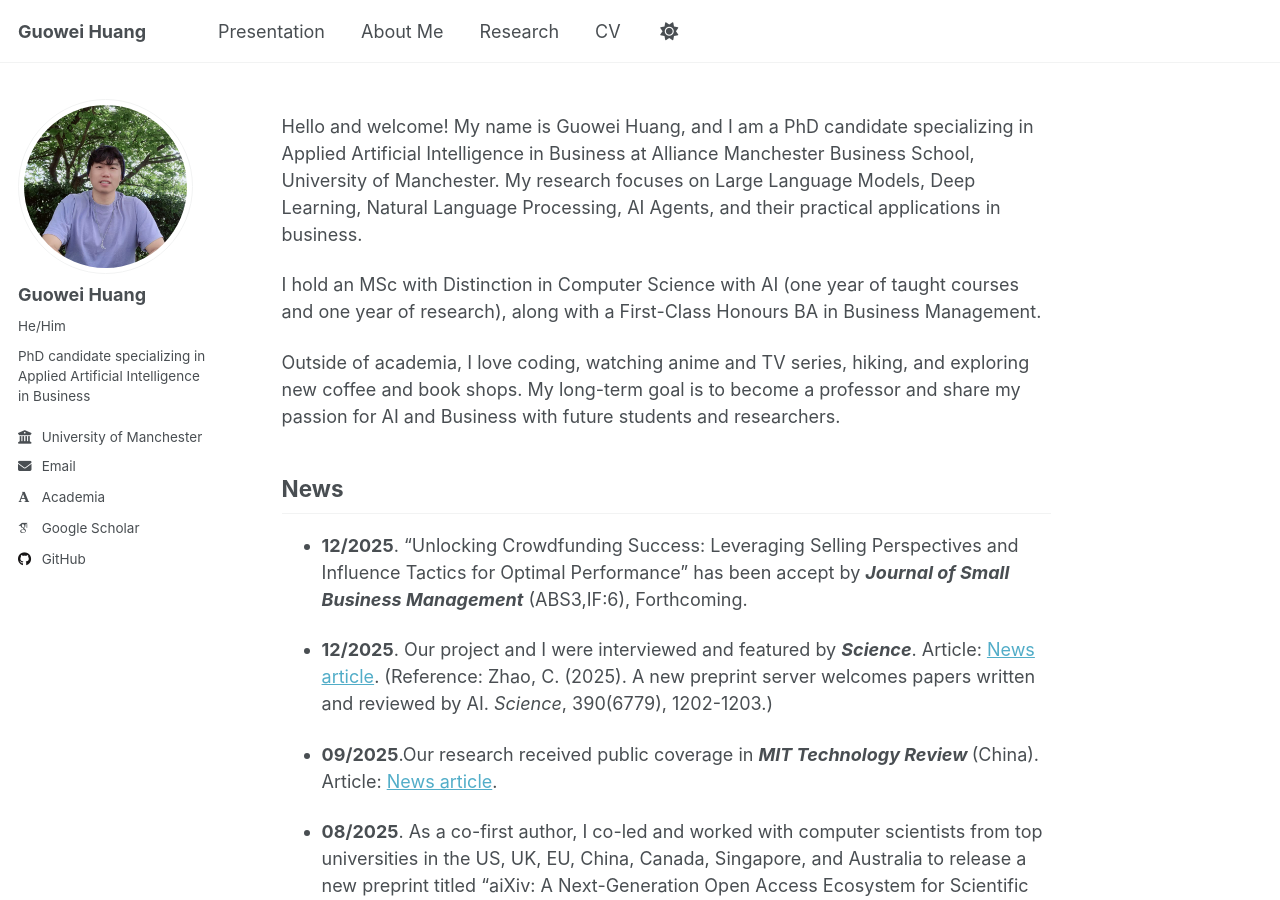
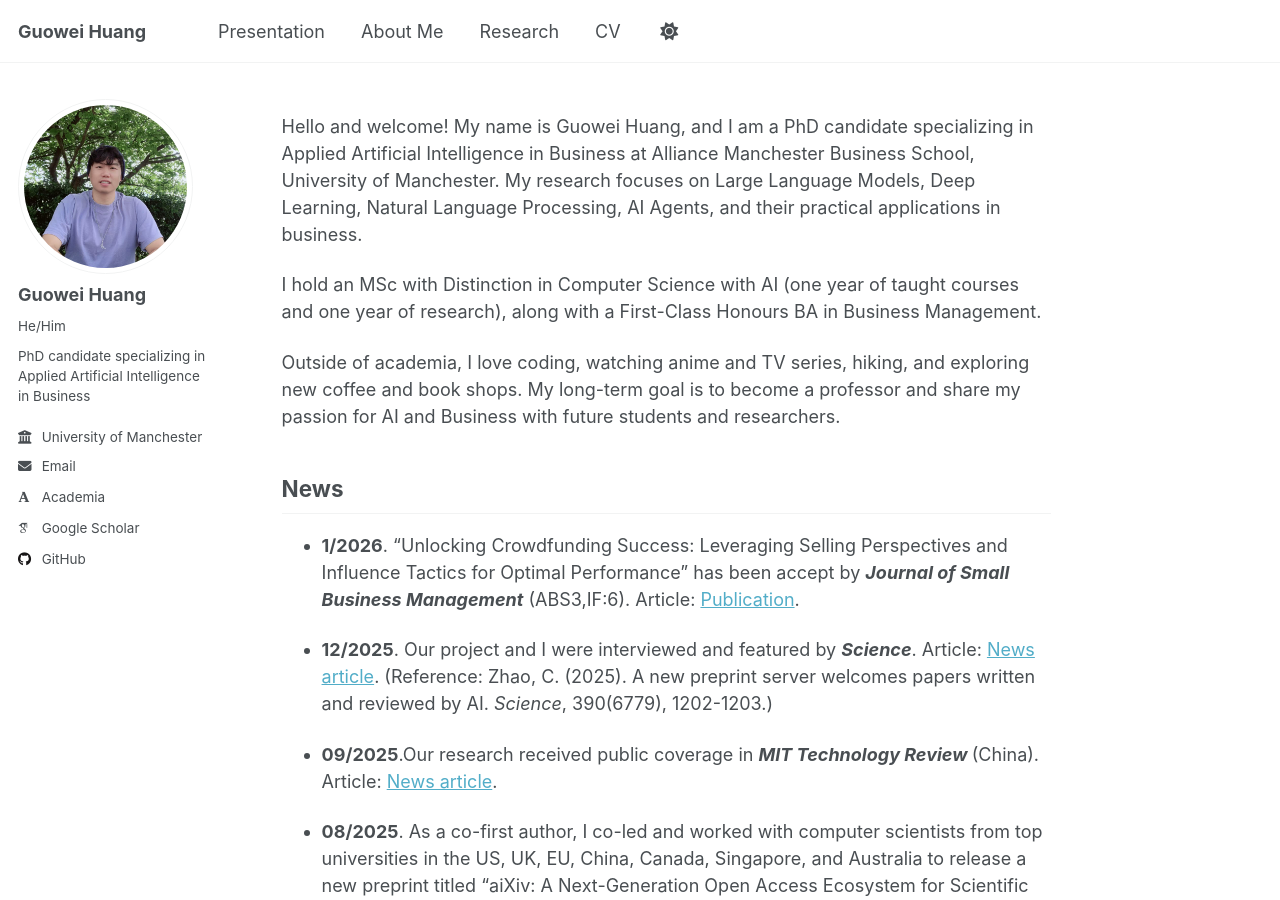
Before and after one commit to Oliverhuang123/Oliverhuang123.github.io, a Jekyll site: the page built from _pages/about.md, in a window 1280 px wide and 900 px high. Built offline with Jekyll 4.4.1, drawn with Linux system fonts in a browser that asks for light colours; some web fonts are replaced; a script that is not in the unit is left out.

Commit message:
Update about.md

```diff
--- a/_pages/about.md
+++ b/_pages/about.md
@@ -16,7 +16,7 @@ Outside of academia, I love coding, watching anime and TV series, hiking, and ex
 
 ## News
 
-- <strong>12/2025</strong>. "Unlocking Crowdfunding Success: Leveraging Selling Perspectives and Influence Tactics for Optimal Performance" has been accept by <strong><i>Journal of Small Business Management</i></strong> (ABS3,IF:6), Forthcoming.
+- <strong>1/2026</strong>. "Unlocking Crowdfunding Success: Leveraging Selling Perspectives and Influence Tactics for Optimal Performance" has been accept by <strong><i>Journal of Small Business Management</i></strong> (ABS3,IF:6). Article: <a href="https://doi-org.manchester.idm.oclc.org/10.1080/00472778.2025.2607504" target="_blank">Publication</a>.
 
 
 
```
